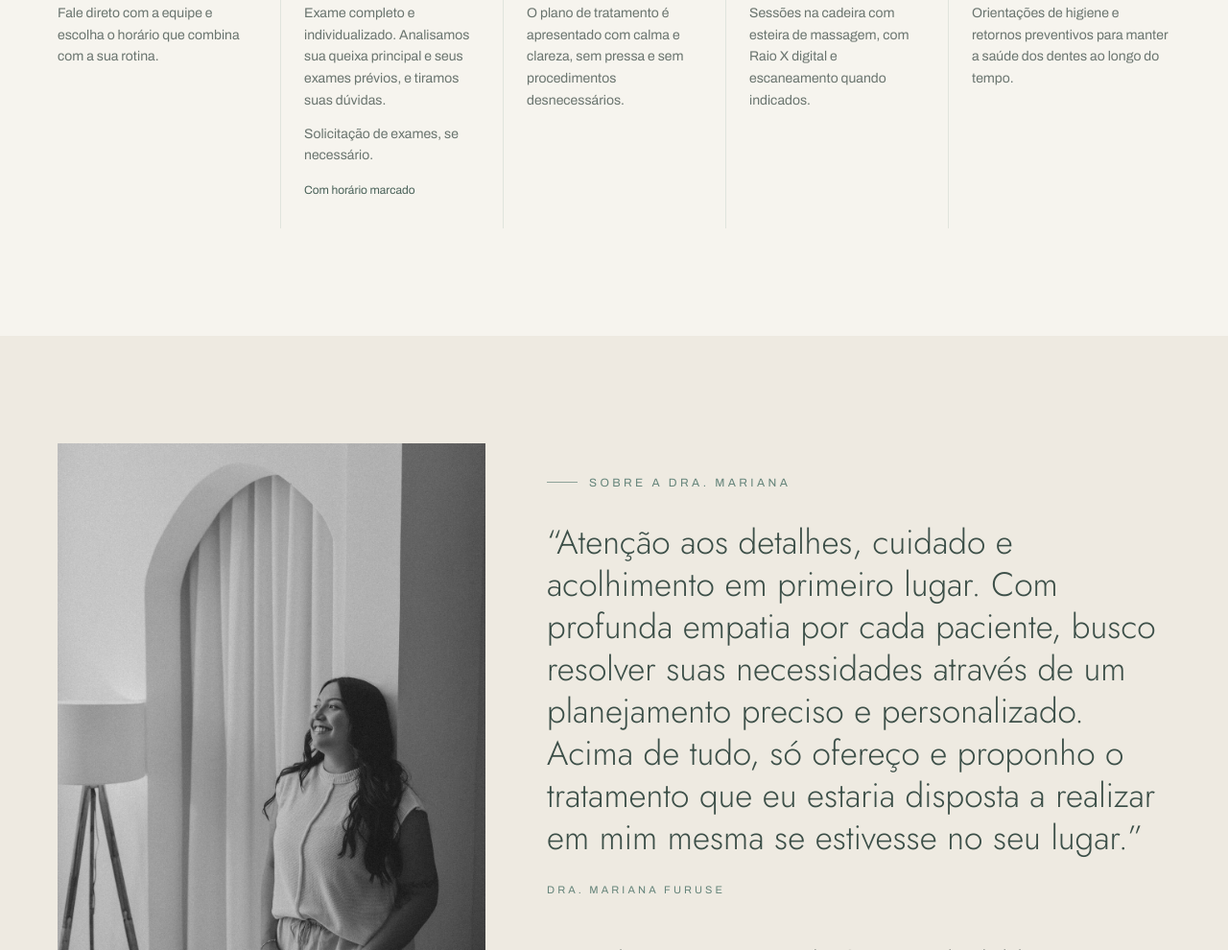
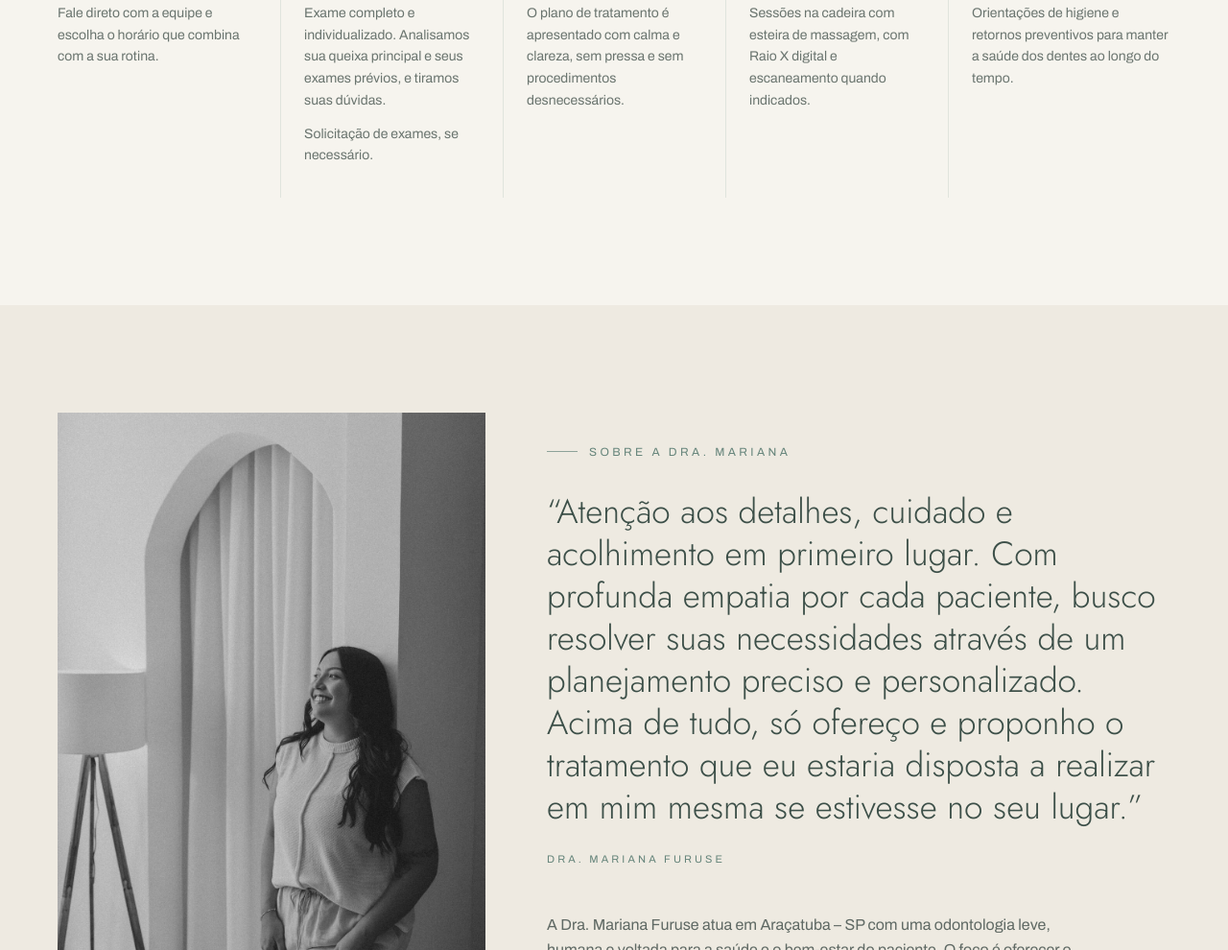
Before and after one commit to vivianggarcia/site-mariana-furuse, a website: page index.html in a window 1280 px wide. Shown: the part 3825-4815 px from the top of the page at 96% size. Drawn offline with Linux system fonts and the light colour scheme.

Commit message:
Remove 'Com horario marcado' da etapa 02
Co-Authored-By: Claude Opus 5.5 <noreply@anthropic.com>
Claude-Session: https://claude.ai/code/session_015TaVosTz4693L3iSan2c5q

```diff
--- a/index.html
+++ b/index.html
@@ -354,7 +354,6 @@
           <h3 class="mt-5 font-display text-xl text-verde-800">Primeira consulta</h3>
           <p class="mt-3 text-sm leading-relaxed text-tinta/70">Exame completo e individualizado. Analisamos sua queixa principal e seus exames prévios, e tiramos suas dúvidas.</p>
           <p class="mt-3 text-sm leading-relaxed text-tinta/70">Solicitação de exames, se necessário.</p>
-          <p class="mt-4 text-xs text-verde-700">Com horário marcado</p>
         </li>
         <li class="pt-7 pb-8 md:px-6 border-b md:border-b-0 md:border-l border-verde/15">
           <span class="font-display font-light text-4xl text-areia">03</span>
```
